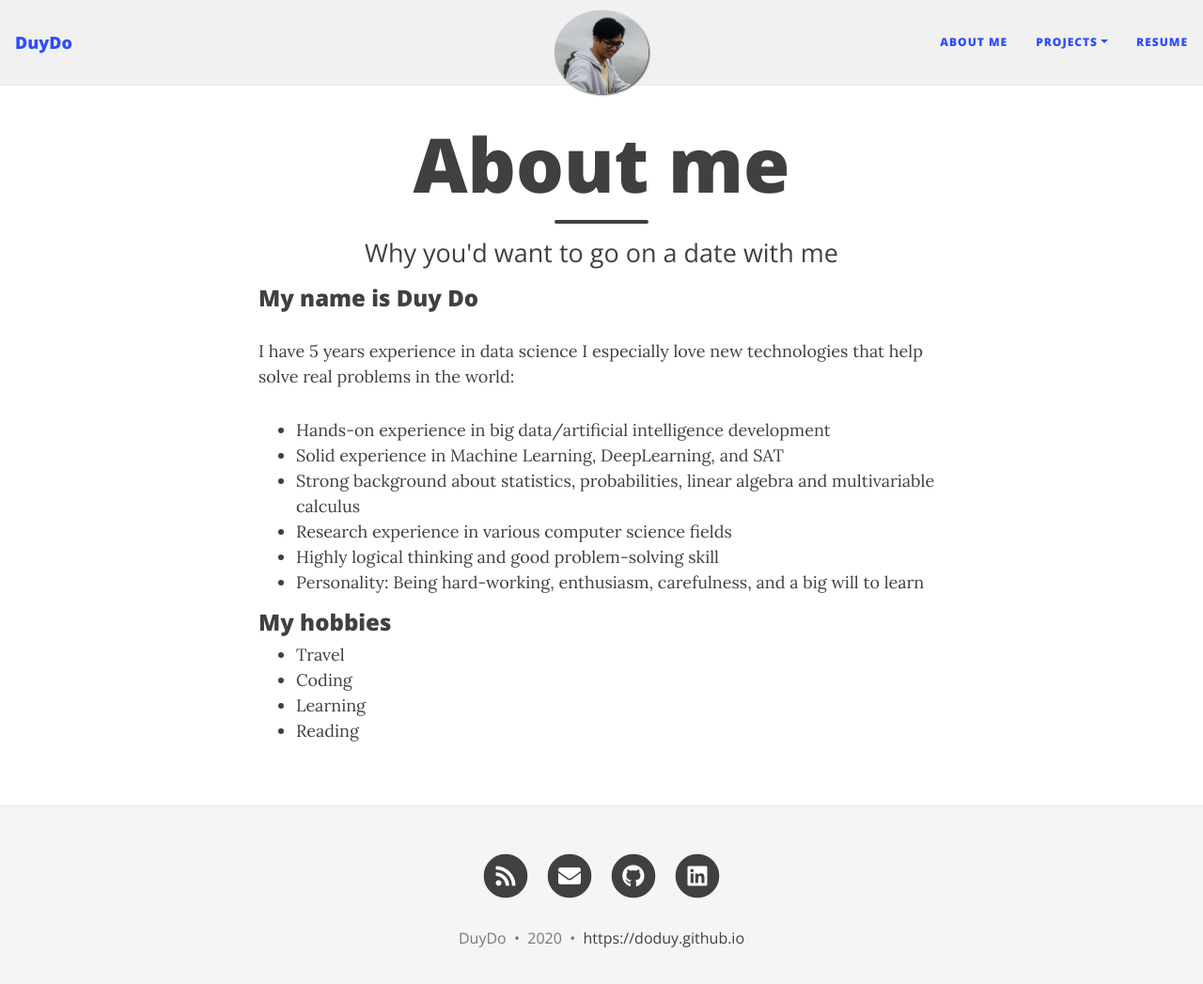
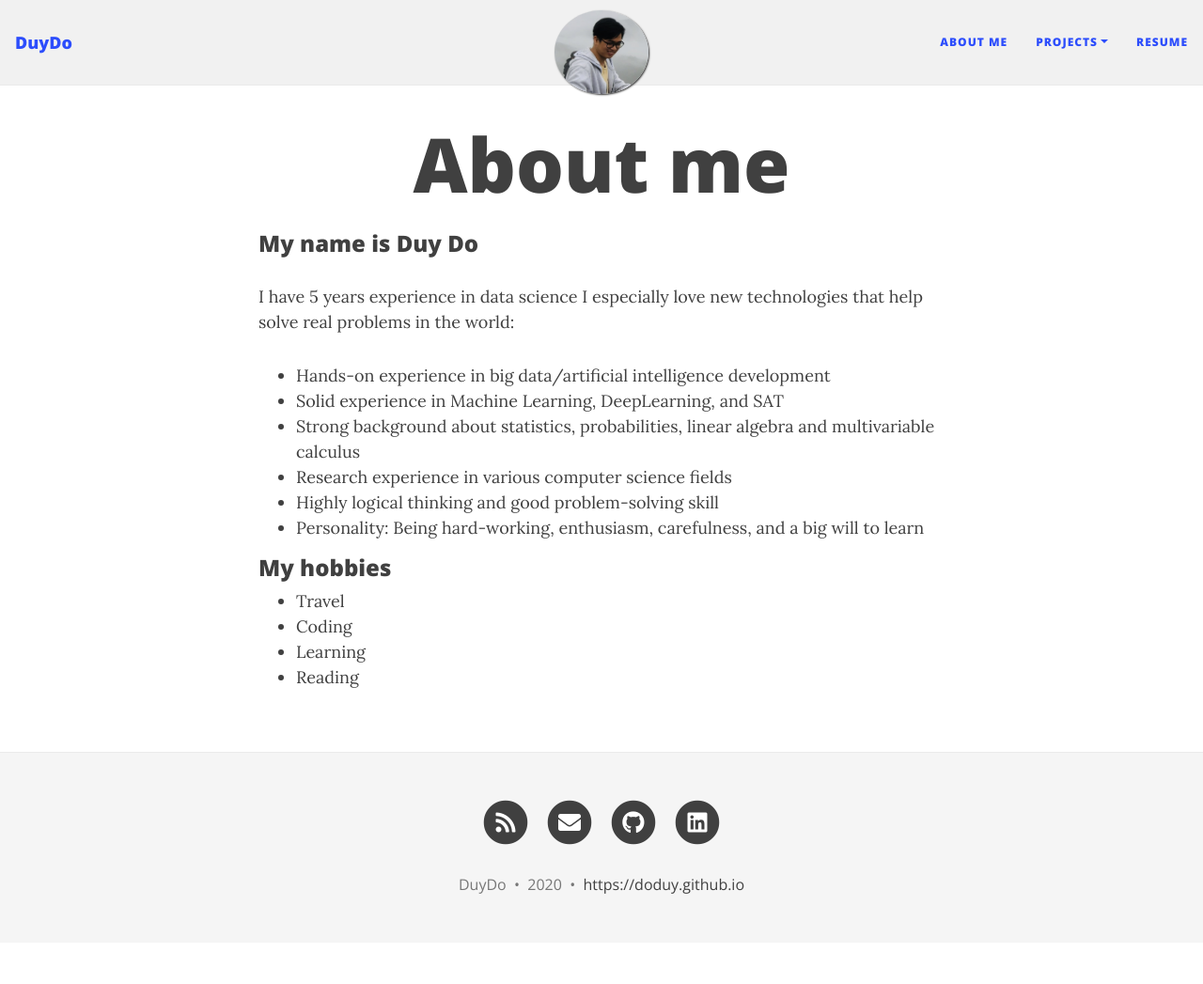
Before and after one commit to DoDuy/doduy.github.io, a Jekyll site: the page built from aboutme.md, in a window 1280 px wide and 1060 px high. Shown: the top 1047 px of the window at 94% size. Built offline with Jekyll 4.4.1, drawn with Linux system fonts in a browser that asks for light colours; nearby versions of some CDN libraries.

Commit message:
Update aboutme.md

```diff
--- a/aboutme.md
+++ b/aboutme.md
@@ -1,7 +1,6 @@
 ---
 layout: page
 title: About me
-subtitle: Why you'd want to go on a date with me
 ---
 
 ### My name is Duy Do
```
